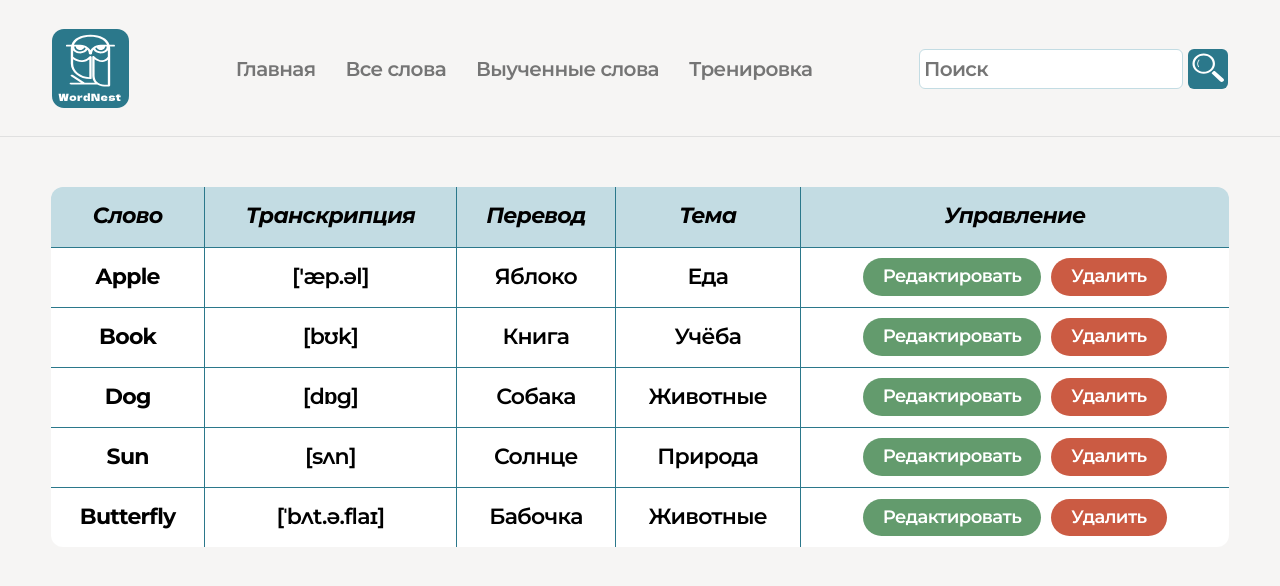
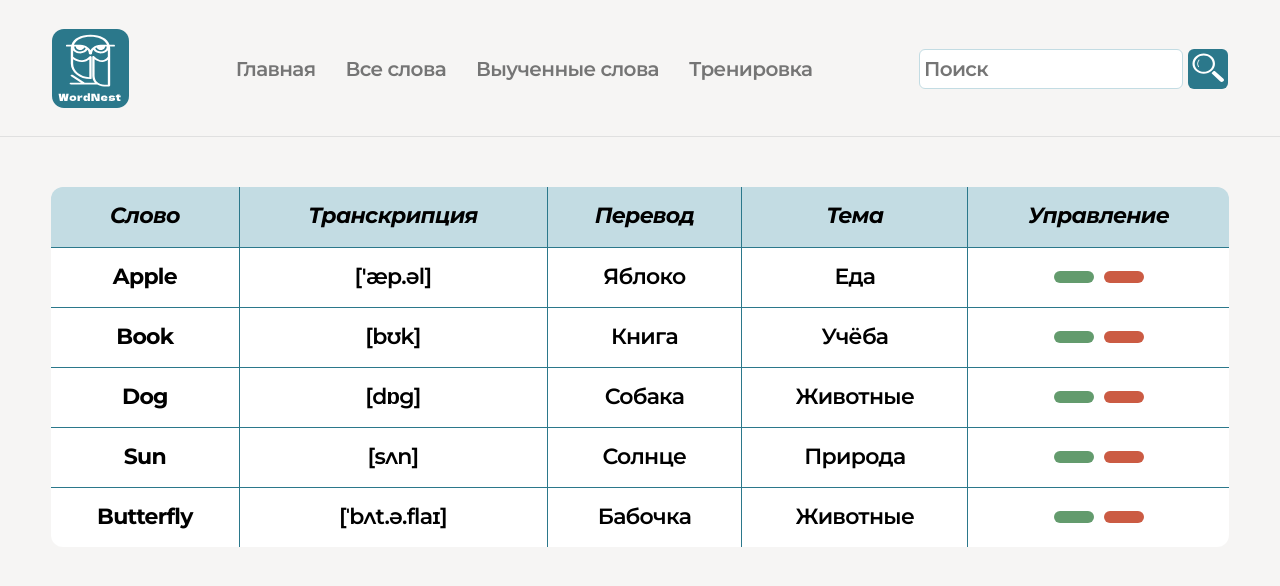
Before and after one commit to anastasiia-avdeeva/wordNest, a React (Create React App) app: page / in a window 1280 px wide. Shown: the top 586 px of the page. Built offline with nearby package versions, Linux system fonts and the light colour scheme; a web font is replaced by a local one.

Commit message:
make ActionTableCell more flexible

```diff
--- a/src/components/ActionsTableCell/ActionsTableCell.jsx
+++ b/src/components/ActionsTableCell/ActionsTableCell.jsx
@@ -1,11 +1,11 @@
 import { TextButton } from "../TextButton/TextButton";
 import styles from "./ActionsTableCell.module.css";
 
-export const ActionsTableCell = () => {
+export const ActionsTableCell = ({ btnText1, btnText2 }) => {
   return (
     <div className={styles.table__buttons}>
-      <TextButton variant="edit-button">Редактировать</TextButton>
-      <TextButton variant="del-button">Удалить</TextButton>
+      <TextButton variant="edit-button">{btnText1}</TextButton>
+      <TextButton variant="del-button">{btnText2}</TextButton>
     </div>
   );
 };
```
